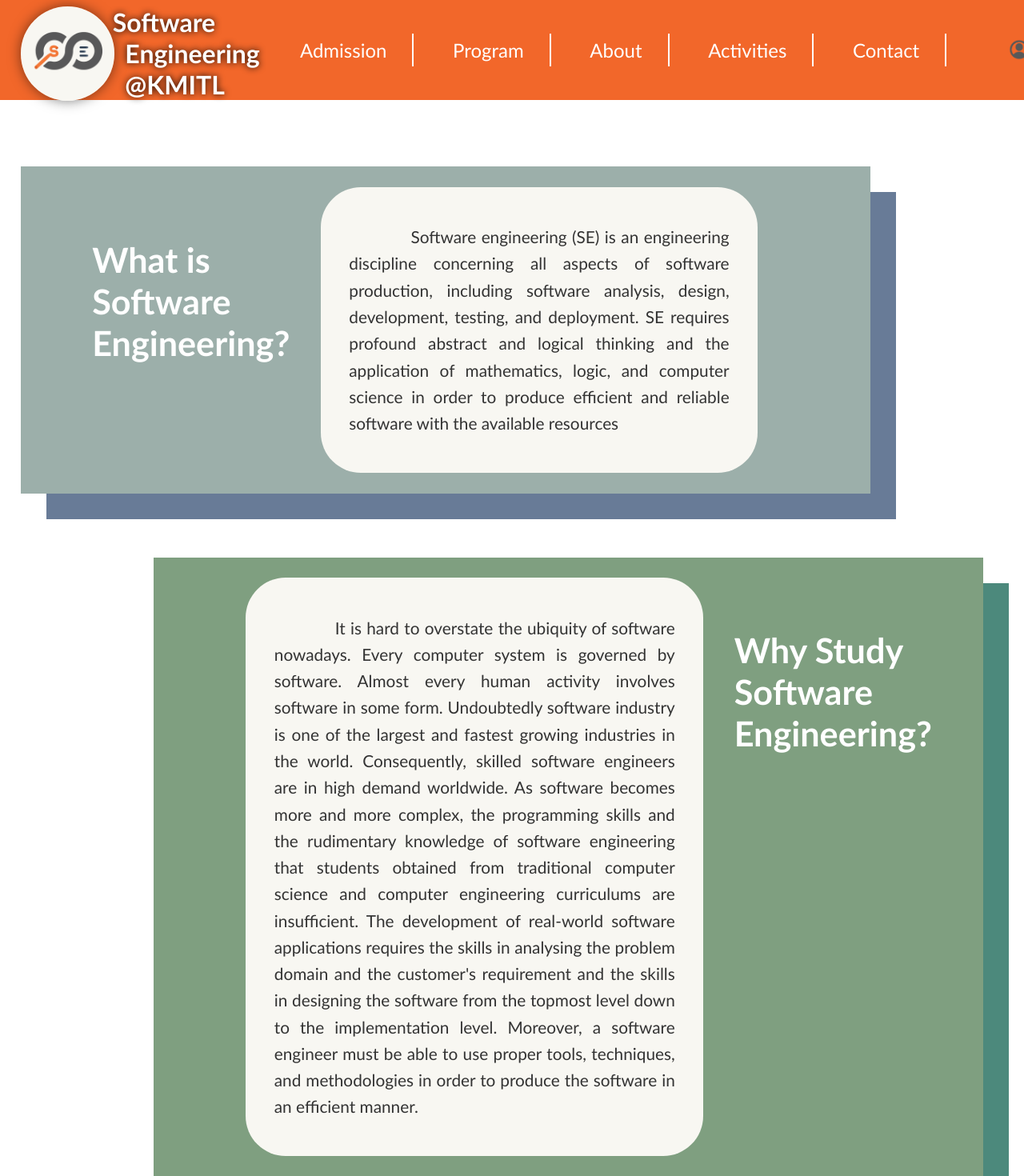
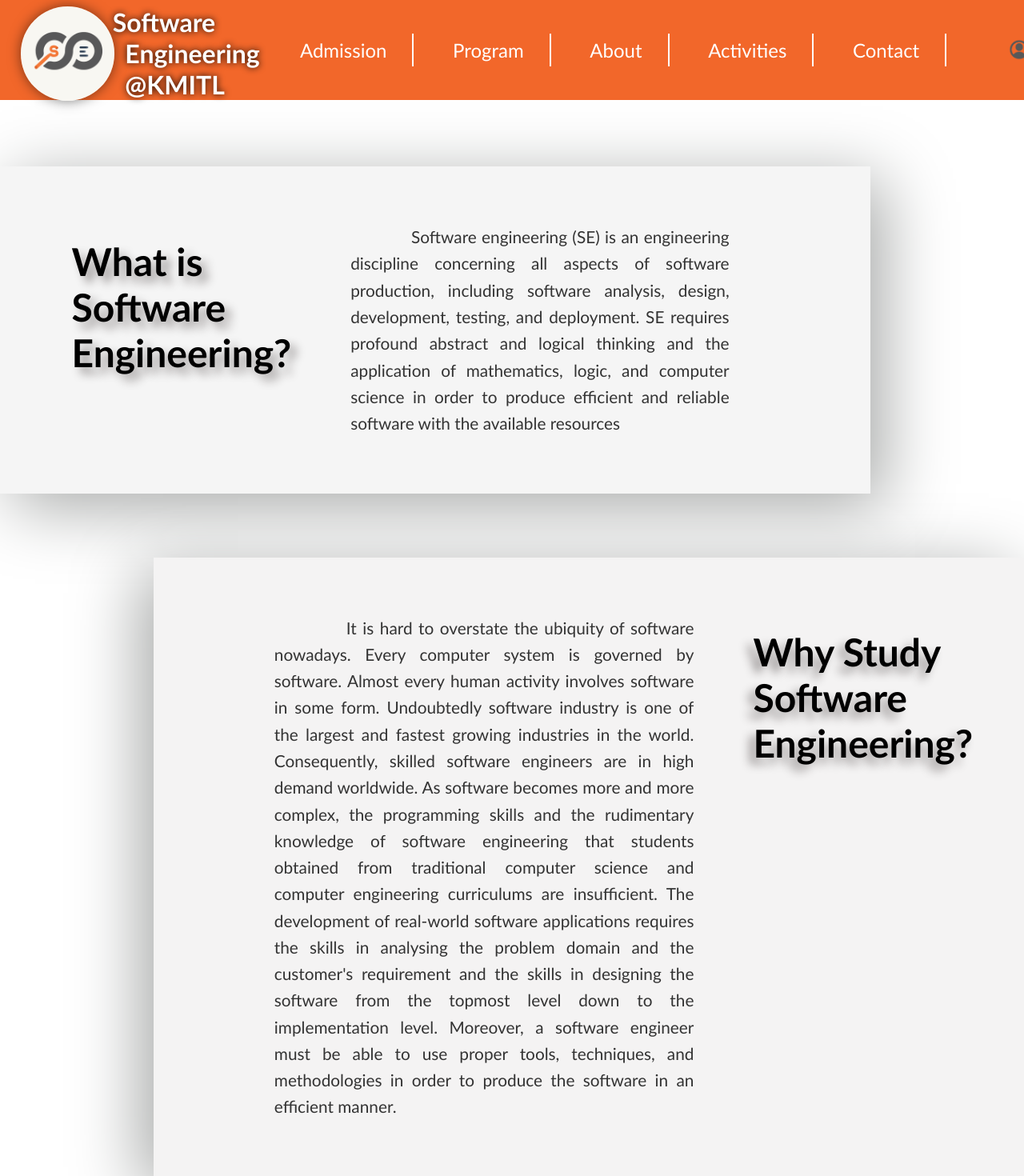
Before and after one commit to DiyaanPulikkal/se_web_project, a React (Vite) app: page /about in a window 1280 px wide. Shown: the top 1470 px of the page at 80% size. Built offline with nearby package versions, Linux system fonts and the light colour scheme.

Commit message:
edit
editeverything gingabell

```diff
--- a/src/About/About.module.css
+++ b/src/About/About.module.css
@@ -1,7 +1,7 @@
 .textExplainArea {
   font-family: "Trebuchet MS", "Lucida Sans Unicode", "Lucida Grande",
     "Lucida Sans", Arial, sans-serif; /* Adjust font size for readability */
-  background-color: #f8f7f2;
+  /* background-color: #f8f7f2; */
   padding: 2vw;
   border-radius: 50px;
   font-size: 1.3rem;
@@ -28,21 +28,23 @@
 }
 
 .backgroundAreaEachbox1and3 {
-  background-color: #9cafaa;
+  /* background-color: #9cafaa; */
+  background-color: whitesmoke;
   padding-top: 2vw;
   padding-bottom: 2vw;
   padding-left: 0vw;
   padding-right: 11vw;
   margin-top: 5vh;
   margin-bottom: 10vh;
-  margin-left: 2vw;
   margin-right: 15vw;
   display: flex;
-  box-shadow: 2rem 2rem #687b97;
+  /* box-shadow: 2rem 2rem #687b97; */
+  box-shadow: 1rem 1rem 5rem #a6a8a7;
 }
 
 .backgroundAreaEachbox24 {
-  background-color: #7f9f80;
+  /* background-color: #7f9f80; */
+  background-color: rgb(244, 243, 243);
   padding-top: 2vw;
   padding-bottom: 2vw;
   padding-left: 9vw;
@@ -50,32 +52,35 @@
   margin-top: 5vh;
   margin-bottom: 10vh;
   margin-left: 15vw;
-  margin-right: 4vw;
   display: flex;
-  box-shadow: 2rem 2rem #4c897c;
+  /* box-shadow: 2rem 2rem #4c897c; */
+  box-shadow: -1rem 1rem 5rem #a6a8a7;
 }
 
 .backgroundAreaEachbox1and3 h1 {
   font-family: "Trebuchet MS", "Lucida Sans Unicode", "Lucida Grande",
     "Lucida Sans", Arial, sans-serif;
-  color: white;
-  font-size: 2.7rem;
+  color: black;
+  font-size: 3rem;
   font-weight: bold;
   margin-top: 8vh;
   margin-bottom: 0vh;
   margin-left: 7vw;
   margin-right: 3vw;
+  text-shadow: #999595 0.5rem 0.5rem 0.75rem;
 }
 
 .backgroundAreaEachbox24 h1 {
   font-family: "Trebuchet MS", "Lucida Sans Unicode", "Lucida Grande",
     "Lucida Sans", Arial, sans-serif;
-  color: white;
+  color: black;
   /* 333 */
-  font-size: 2.7rem;
+  font-size: 3rem;
   font-weight: bold;
   margin-top: 8vh;
   margin-bottom: 0vh;
   margin-right: 5vw;
   margin-left: 3vw;
+  text-shadow: #999595 -0.5rem 0.5rem 0.75rem;
+
 }
--- a/src/Contact/Contact.jsx
+++ b/src/Contact/Contact.jsx
@@ -26,7 +26,7 @@ function Contact() {
   return (
     <>
       <h1 className="pageHeading">Contact Us</h1>
-
+      <hr style={{width: "50%"}}/>
       <div className={style.Mapsection}>
         <h3>Map</h3>
         <MapContainer
--- a/src/Home/Home.jsx
+++ b/src/Home/Home.jsx
@@ -169,7 +169,7 @@ function Home() {
 
       <div className={style.divContainTuitionFee}>
         <div className={style.divContainImageOfTuitionFee}>
-          <img src={tuitionFee} alt="tuition fee" />
+          <img src={tuitionFee} alt="tuition fee" className={style.imageFrTuiitionFee}/>
         </div>
         <div className={style.divContainTextOfTuitionFee}>
           <div className={style.tuitionFeeLine}>
--- a/src/Home/Home.module.css
+++ b/src/Home/Home.module.css
@@ -337,6 +337,10 @@
 
 
 /* Tuition Fee */
+.imageFrTuiitionFee {
+    filter: drop-shadow(0.25rem 0.25rem 0.75rem #9d9d9b); /* Add shadow to image */
+}
+
 .divContainTuitionFee {
     display: flex;
     justify-content: center;
@@ -373,7 +377,7 @@
     font-family: "Trebuchet MS", "Lucida Sans Unicode", "Lucida Grande","Lucida Sans", Arial, sans-serif;
     color: #94B49F;
     font-size: 3rem;
-    text-shadow: #6fe3b1 4px 4px 10px; /* Add shadow to text */
+    text-shadow: #6fe3b1 0.25rem 0.25rem 0.75rem; /* Add shadow to text */
 }
 
 .tuitionFeeLine {
@@ -387,14 +391,14 @@
     color: #1A4D2E;
     font-size: 1.25rem;
     margin-left: 1rem;
-    text-shadow: #335f44 2px 2px 10px; /* Add shadow to text */
+    text-shadow: #335f44 0.25rem 0.25rem 0.75rem; /* Add shadow to text */
 }
 .moneyLine {
     font-family: "Trebuchet MS", "Lucida Sans Unicode", "Lucida Grande","Lucida Sans", Arial, sans-serif;
     color: #EA5C2B  ;
     font-size: 5rem;
     font-style: italic;
-    text-shadow: #df945a 2px 2px 10px; /* Add shadow to text */
+    text-shadow: #df945a 0.25rem 0.25rem 0.75rem; /* Add shadow to text */
 }
 
 /* end tuition fee */
```
